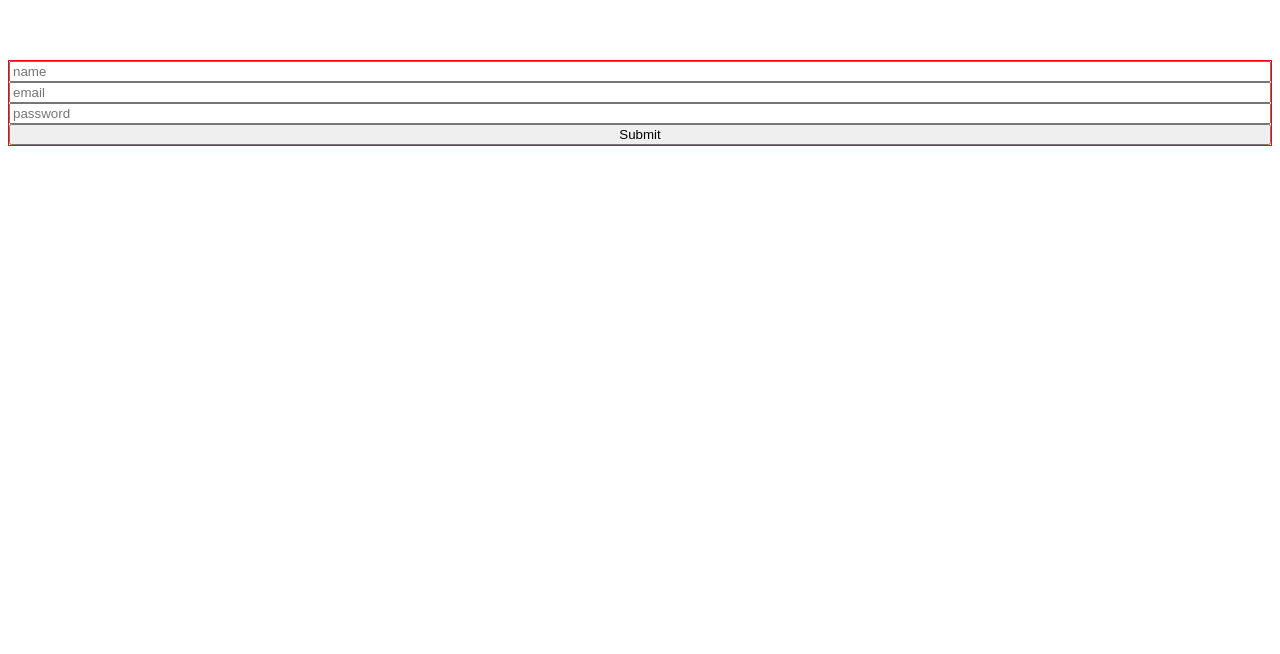
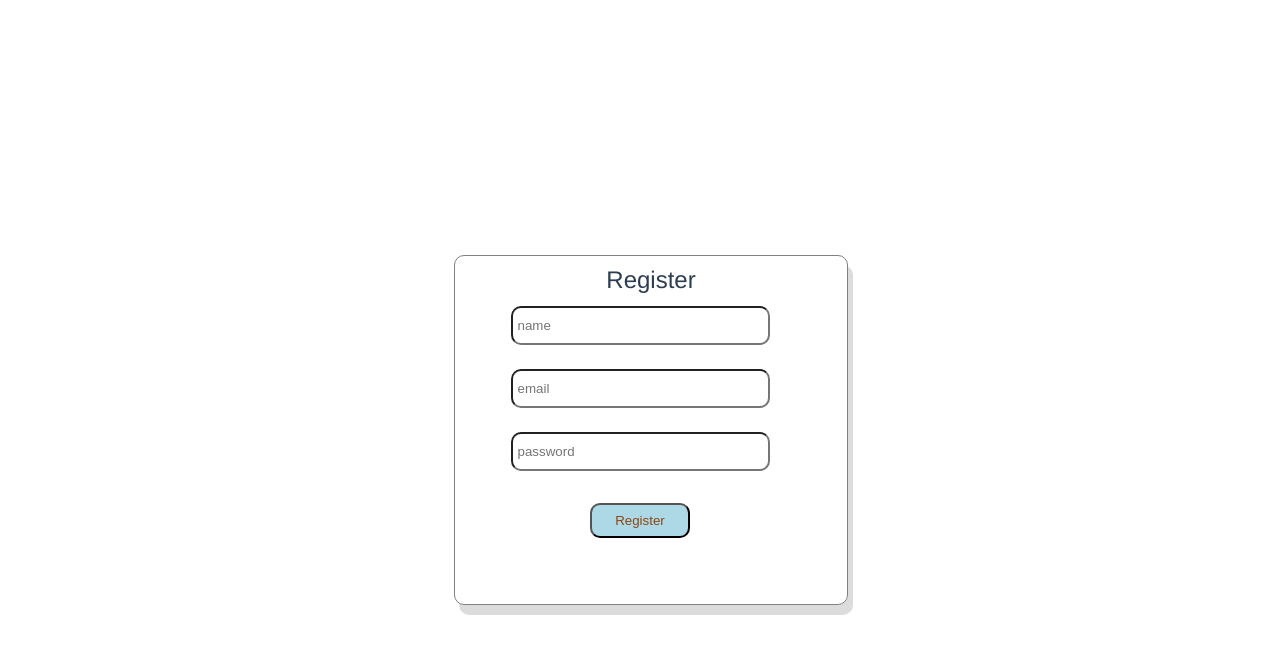
Before and after one commit to Louisc10/todo-vue, a Vue app: page /Register in a window 1280 px wide. Shown: the top 654 px of the page. Built offline with nearby package versions, Linux system fonts and the light colour scheme.

Commit message:
Make Register Beautiful

```diff
--- a/src/components/Register.vue
+++ b/src/components/Register.vue
@@ -1,22 +1,22 @@
 <template>
-  <div>
 
-    <div >
-      <div class="bor">
+
+    <div class="container">
+      Register
+      <div class = "form">
         <input type="text" v-model="name" placeholder="name">
         <input type="email" v-model="email" placeholder="email">
         <input type="password" v-model="password" placeholder="password">
 
 
-        <div>{{error}}</div>
+        <div class="err">{{error}}</div>
 
-        <input type="submit" @click="registerCheck">
+        <input class="submit" type="submit" value="Register" @click="registerCheck">
       </div>
     </div>
 
-  </div>
+
 </template>
-
 
 
 
@@ -54,9 +54,48 @@ export default{
 
 
 <style>
-  .bor{
-    border: 1px solid red;
+  *{
+    margin:0
+  }
+  html{
+    margin: 0;
+    height: 100%;
+    display: flex;
+    align-items: center;
+    justify-content: center;
+  }
+  .container{
+    border: 1px solid gray;
+    width: 100%;
+    height: 100%;
+    padding: 10px 10px;
+    box-shadow: 5px 10px gainsboro;
+    border-radius: 10px;
+  }
+  .err{
+    font-size: 12px;
+    color:red;
+    margin: 10px 0;
+  }
+  .form{
     display: flex;
     flex-direction: column;
+    width: 350px;
+    height: 300px;
+    align-items: center;
+    margin: 0;
+  }
+  .form > input[type=text],input[type=email],input[type=password]{
+    width: 70%;
+    margin: 12px 10px;
+    padding: 10px 5px;
+    border-radius: 10px;
+  }
+  .submit{
+    width: 100px;
+    height: 35px;
+    border-radius: 10px;
+    background-color: lightblue;
+    color: saddlebrown;
   }
 </style>
```
